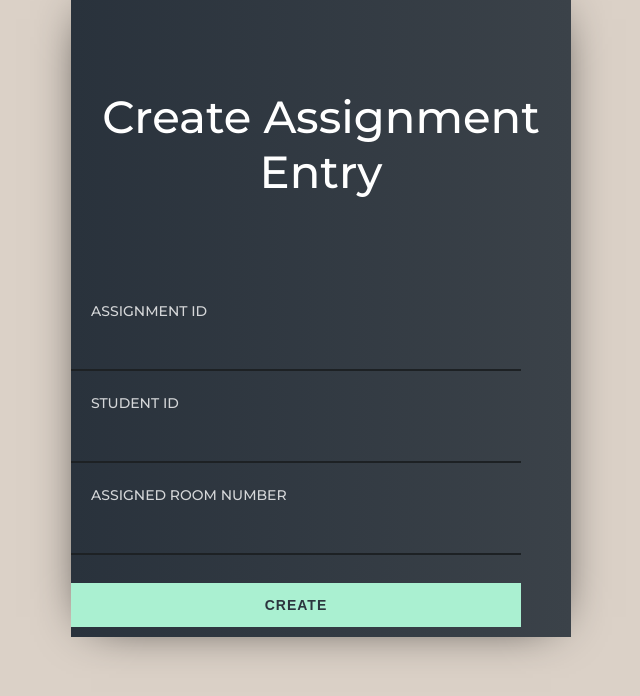
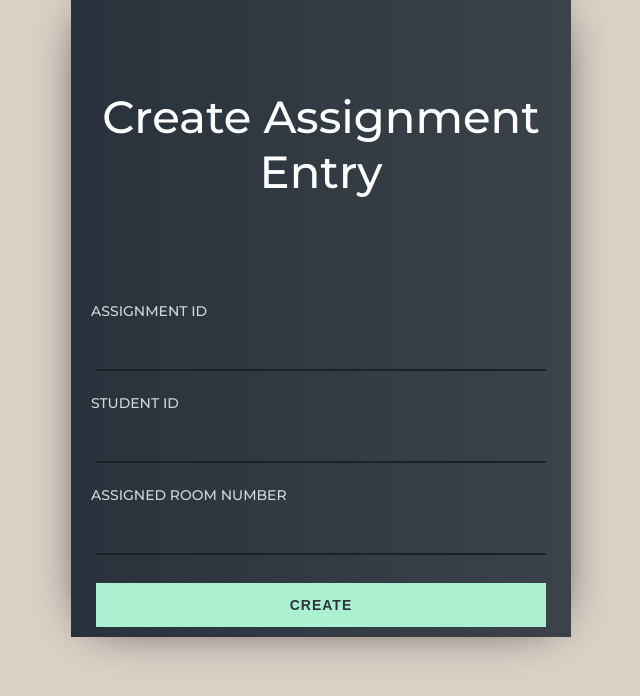
Before and after one commit to Sonicfires2/Housing-Assignment-AI, a PHP site: page /HTML_Interface/CreateAssignment.html in a window 1280 px wide. Shown: the part 61-757 px from the top of the page, without its empty margins (319-959 px from the left). Run offline with PHP 8.4, Linux system fonts and the light colour scheme.

Commit message:
Update form.css

```diff
--- a/Project1/taskB/HTML_Interface/form.css
+++ b/Project1/taskB/HTML_Interface/form.css
@@ -156,12 +156,12 @@ a {
 
 .container-create-assignment input{
   width: 90%;
-  left: 5%;
+  margin-left: 5%;
 }
 
 .container-delete-assignment input{
   width: 90%;
-  left: 5%;
+  margin-left: 5%;
 }
 
 .container-delete-assignment {
```
